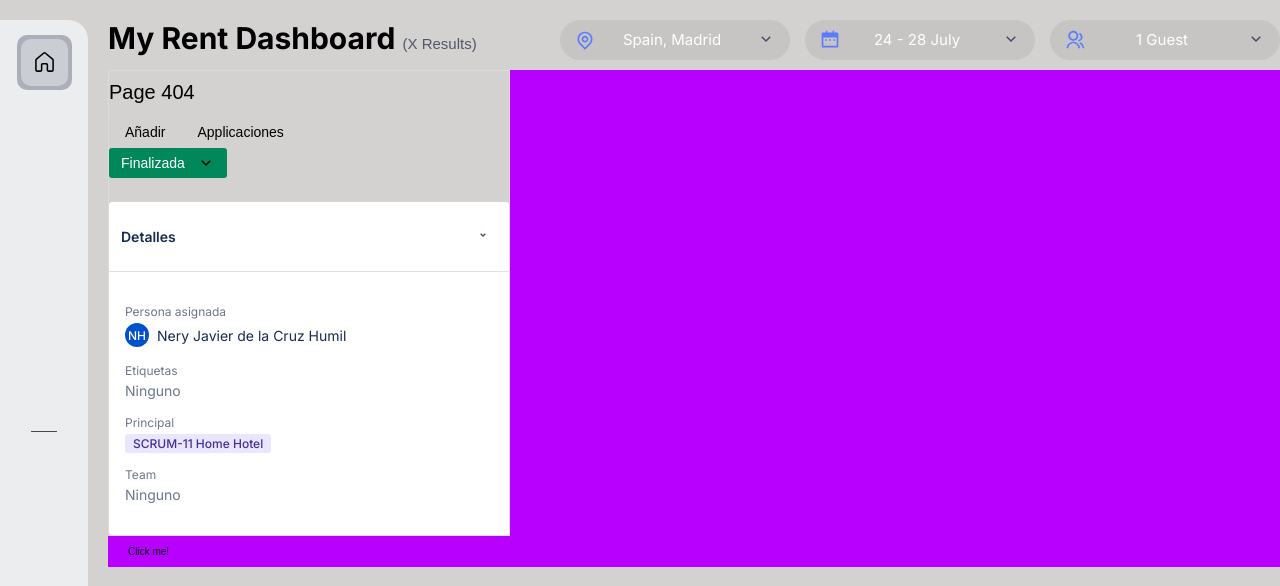
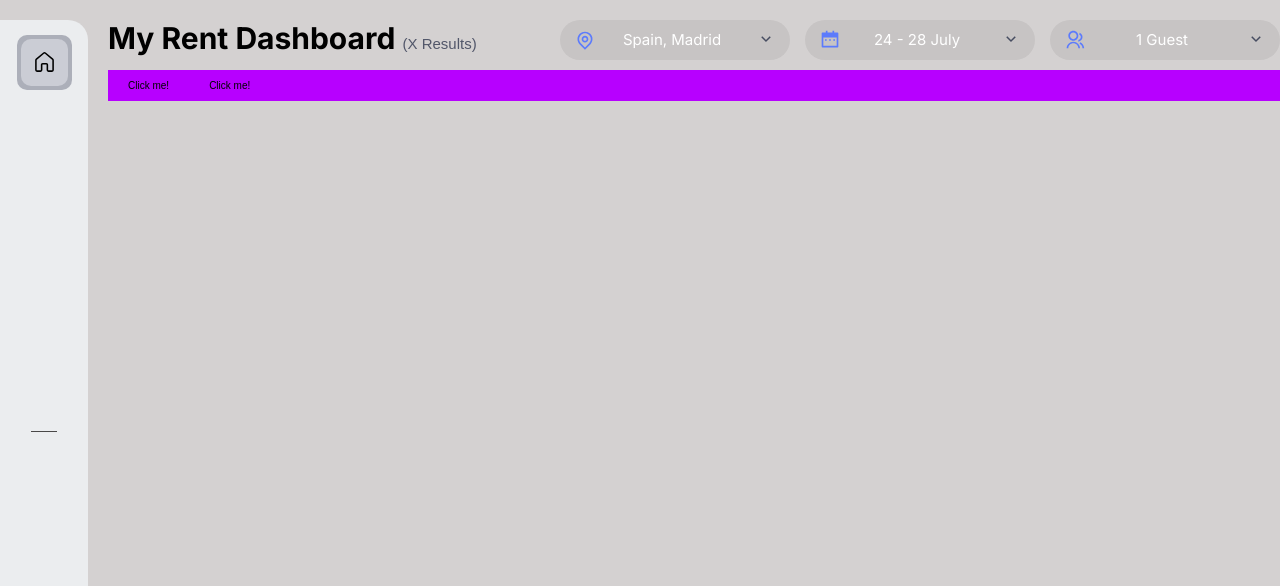
Before and after one commit to ndelacruz-2023048/Sistema-gestion-hotelera, a React (Vite) app in the folder frontend/: page / in a window 1280 px wide. Shown: the part 150-736 px from the top of the page. Built offline with nearby package versions, Linux system fonts and the light colour scheme; some icons are missing.

Commit message:
Se oculta y aparece la venta desplegable

```diff
--- a/frontend/src/components/template/DashboardPrincipalTemplate.jsx
+++ b/frontend/src/components/template/DashboardPrincipalTemplate.jsx
@@ -2,15 +2,15 @@ import styled from "styled-components"
 import { Btn1 } from "../moleculas/Btn1"
 import { DashboardSearchFilters } from "../organismos/DashboardPrincipal/DashboardSearchFilters"
 import { EventSection } from "../organismos/DetailHotel/DetailsAndDescriptions"
-// import { useState } from "react"
+import { useState } from "react"
 
 
 export const DashboardPrincipalTemplate = () => {
-    /* const [open, setOpen] = useState(false)
+    const [open, setOpen] = useState(false)
 
     const toggleEventSection = ()=> {
         setOpen(!open)
-    } */
+    }
 
     return(
         <Container>
@@ -19,9 +19,9 @@ export const DashboardPrincipalTemplate = () => {
                     <DashboardSearchFilters/>
                 </Area1>
                 <Area2>
-                    {/* <Btn1 onClick={toggleEventSection}/>
-                        {open && <EventSection/>} */}
-                        <EventSection/>
+                    <Btn1 onClick={toggleEventSection}/>
+                        {open && <EventSection/>}
+
                     <Btn1/>
                 </Area2>
             </MainContent>
```
